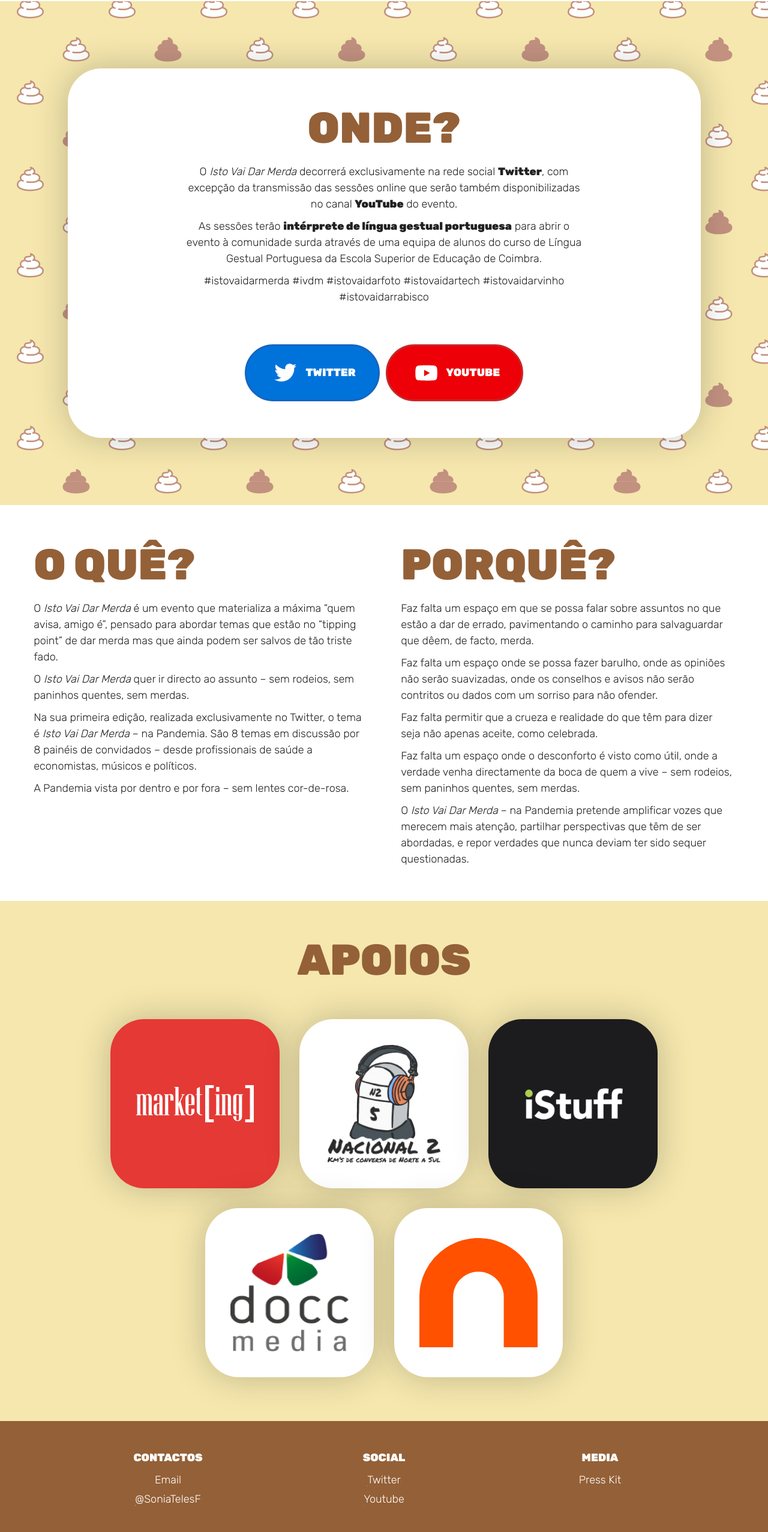
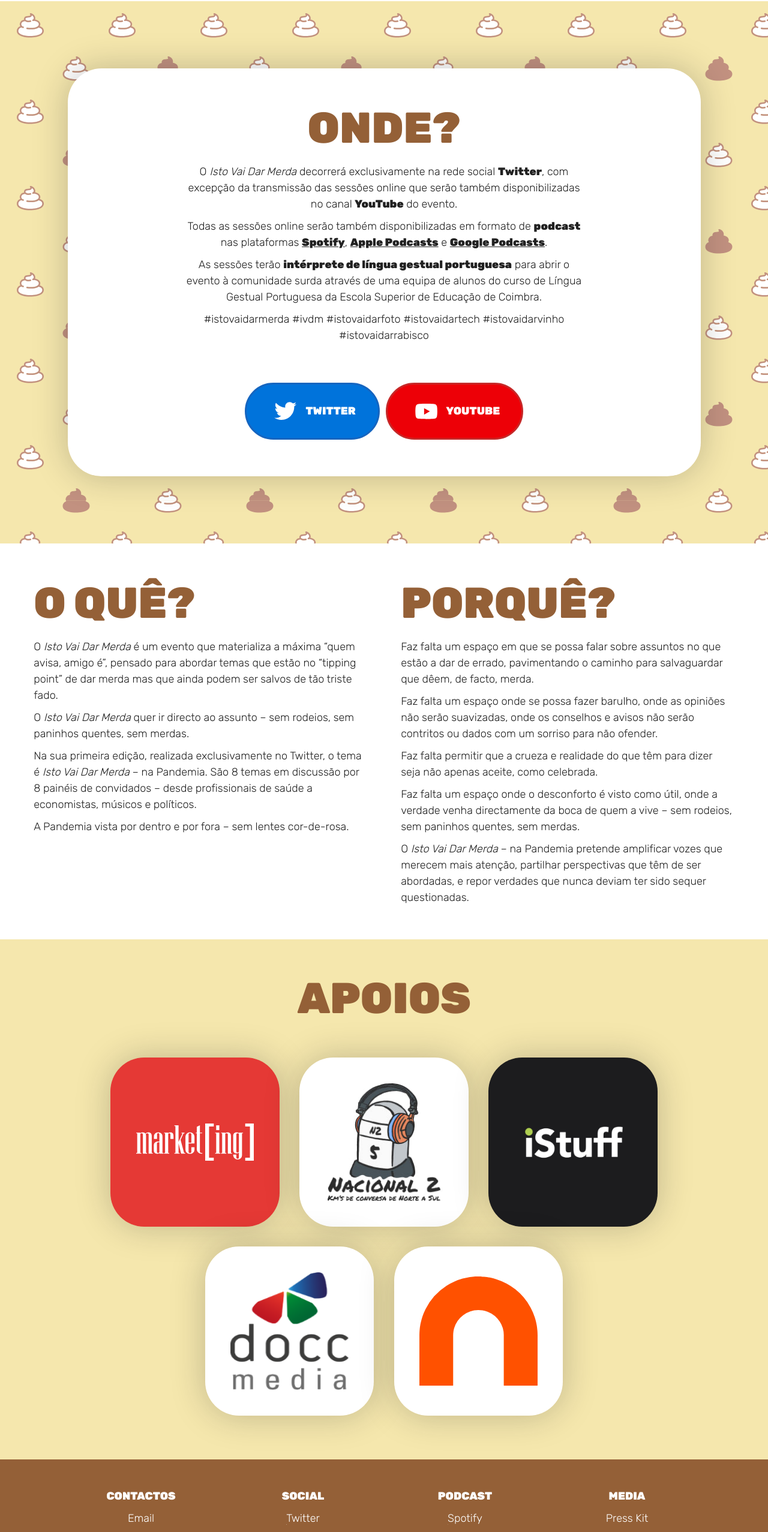
Before and after one commit to ickas/istovaidarmerda.online, a Next.js app: page / in a window 1280 px wide. Shown: the part 3892-6446 px from the top of the page at 60% size. Built offline with nearby package versions, Linux system fonts and the light colour scheme; no server answers.

Commit message:
Add podcast sources

```diff
--- a/src/components/footer/index.js
+++ b/src/components/footer/index.js
@@ -44,6 +44,42 @@
         </ul>
       </div>
       <div>
+        <h3 className="title as-h4">Podcast</h3>
+        <ul>
+          <li>
+            <Link href="https://open.spotify.com/show/6R6RisJT1Ogk2zc67j7MMc" passHref>
+              <a target="_blank" rel="noopener noreferrer">
+                Spotify
+              </a>
+            </Link>
+          </li>
+          <li>
+            <Link href="https://podcasts.apple.com/pt/podcast/isto-vai/id1549116254" passHref>
+              <a target="_blank" rel="noopener noreferrer">
+                Apple Podcasts
+              </a>
+            </Link>
+          </li>
+          <li>
+            <Link
+              href="https://www.google.com/podcasts?feed=aHR0cHM6Ly9hbmNob3IuZm0vcy80N2MzNTBhNC9wb2RjYXN0L3Jzcw=="
+              passHref
+            >
+              <a target="_blank" rel="noopener noreferrer">
+                Google Podcasts
+              </a>
+            </Link>
+          </li>
+          <li>
+            <Link href="https://anchor.fm/s/47c350a4/podcast/rss" passHref>
+              <a target="_blank" rel="noopener noreferrer">
+                RSS
+              </a>
+            </Link>
+          </li>
+        </ul>
+      </div>
+      <div>
         <h3 className="title as-h4">Media</h3>
         <ul>
           <li>
--- a/src/components/where/index.js
+++ b/src/components/where/index.js
@@ -1,4 +1,5 @@
 import React, { useContext, useEffect } from "react";
+import Link from "next/link";
 import classNames from "classnames";
 import useSound from "use-sound";
 import { useInView } from "react-intersection-observer";
@@ -43,6 +44,30 @@
         <p>
           O <i>Isto Vai Dar Merda</i> decorrerá exclusivamente na rede social <strong>Twitter</strong>, com excepção da
           transmissão das sessões online que serão também disponibilizadas no canal <strong>YouTube</strong> do evento.
+        </p>
+        <p>
+          Todas as sessões online serão também disponibilizadas em formato de <strong>podcast</strong> nas plataformas{" "}
+          <Link href="https://open.spotify.com/show/6R6RisJT1Ogk2zc67j7MMc" passHref>
+            <a target="_blank" rel="noopener noreferrer">
+              Spotify
+            </a>
+          </Link>
+          ,{" "}
+          <Link href="https://podcasts.apple.com/pt/podcast/isto-vai/id1549116254" passHref>
+            <a target="_blank" rel="noopener noreferrer">
+              Apple Podcasts
+            </a>
+          </Link>{" "}
+          e{" "}
+          <Link
+            href="https://www.google.com/podcasts?feed=aHR0cHM6Ly9hbmNob3IuZm0vcy80N2MzNTBhNC9wb2RjYXN0L3Jzcw=="
+            passHref
+          >
+            <a target="_blank" rel="noopener noreferrer">
+              Google Podcasts
+            </a>
+          </Link>
+          .
         </p>
         <p>
           As sessões terão <strong>intérprete de língua gestual portuguesa</strong> para abrir o evento à comunidade
--- a/src/components/where/styles.js
+++ b/src/components/where/styles.js
@@ -68,6 +68,11 @@
 
     p {
       max-width: ${rem("600px")};
+
+      a {
+        color: var(--default);
+        font-weight: var(--fontBlack);
+      }
     }
   }
 
```
